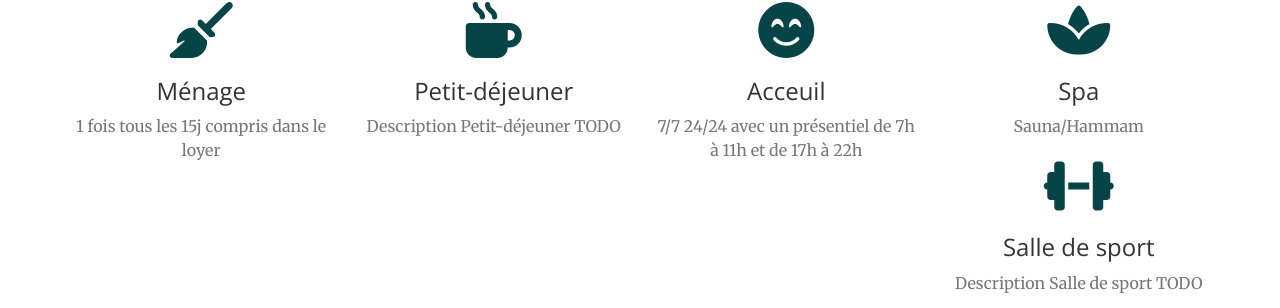
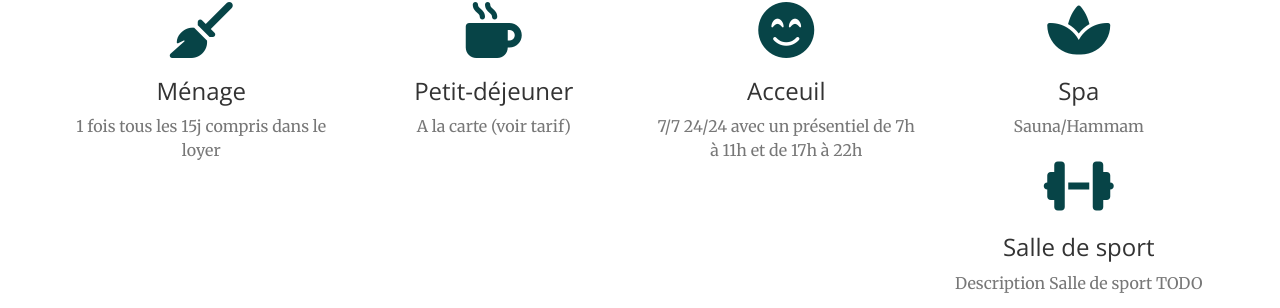
Before and after one commit to 74-mademoiselle/residence-ella.github.io, a Jekyll site: the page built from index.html, in a window 1280 px wide and 900 px high, scrolled down 1294 px. Shown: the part 144-452 px from the top of the window. Built offline with Jekyll 4.4.1, drawn with Linux system fonts in a browser that asks for light colours; nearby versions of some CDN libraries.

Commit message:
Update from Forestry.io yannick moreau updated _data/services.yaml

```diff
--- a/_data/services.yaml
+++ b/_data/services.yaml
@@ -6,7 +6,7 @@ services:
   delay: 0s
 - title: Petit-déjeuner
   icon: fa-mug-hot
-  description: Description Petit-déjeuner TODO
+  description: A la carte (voir tarif)
   delay: 0.5s
 - title: Acceuil
   icon: fa-smile-beam
```
